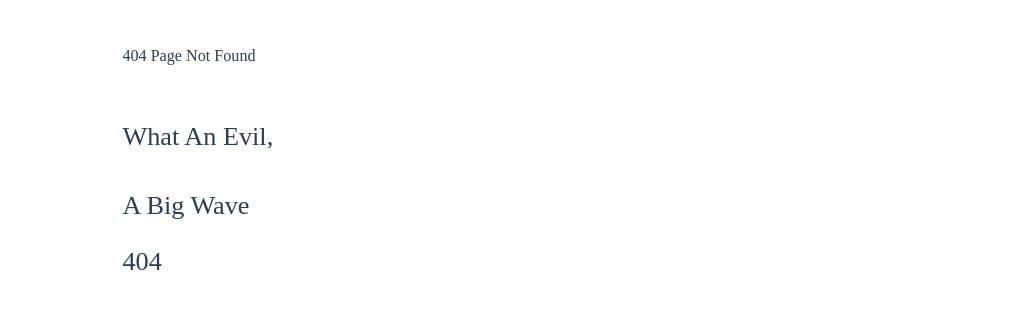
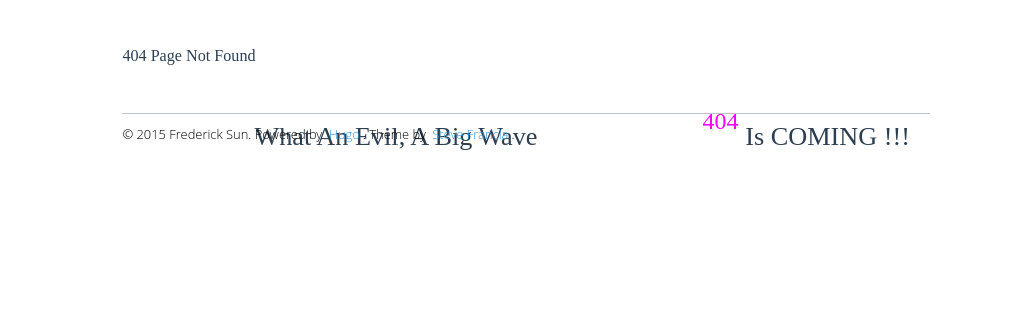
Before and after one commit to scbecho/scbecho.github.io, a plain HTML site: page 404.html in a window 1280 px wide. Shown: the top 317 px of the page, 251-1280 px from the left. Drawn offline with nearby package versions, Linux system fonts and the light colour scheme; a web font is replaced by a local one.

Commit message:
modify blog codes

```diff
--- a/404.html
+++ b/404.html
@@ -148,8 +148,9 @@
 <section id="main">
   <div>
    <h3 id="title">404 Page not found</h3>
-	<h2 id="promtion"> What an evil, </h2>
-	<h2 id="promtion"> A big wave </h2>  <h1 id="promtion"> 404</h1> <h2 id="promtion">is COMING !!!</h2>
+	<div style="position: absolute;left:132px"><h2 style=""> What an evil,  A big wave </h2> </div>
+	<div style="position: absolute;left:580px"><h1 style="color: #ff00ff; font-size: 24px;font-weight: bold"> 404</h1> </div>
+	<div style="position: absolute;right:20px"><h2 style="promtion">is COMING !!!</h2></div>
 
   </div>
 </section>
```
Also changed, not shown: tags/index.html (+7 -7 lines).
